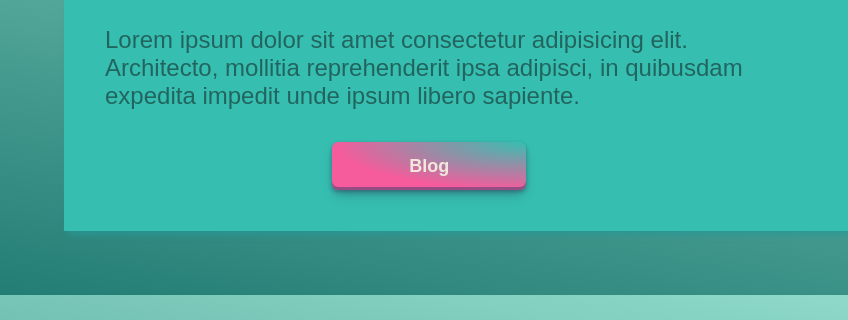
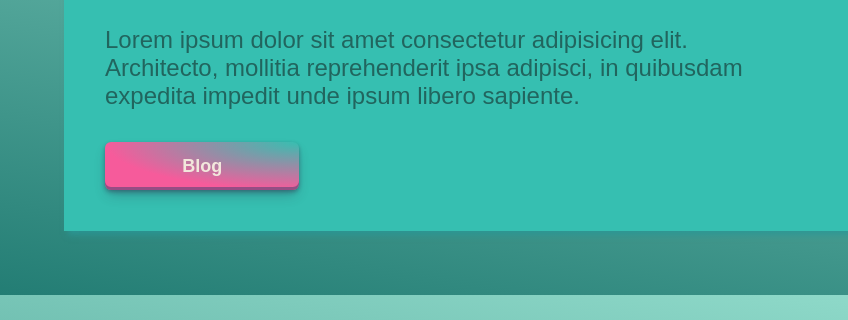
Before and after one commit to LuaFly/cybers.github.io, a plain HTML site: page index.html in a window 1280 px wide. Shown: the part 246-566 px from the top of the page, 0-848 px from the left. Drawn offline with Linux system fonts and the light colour scheme; grey boxes are pictures that could not be loaded.

Commit message:
Update button.css

```diff
--- a/css/button.css
+++ b/css/button.css
@@ -1,8 +1,4 @@
-.button{
-    text-align: center;
-}
-
-.button-29 {
+.button-29{
     align-items: center;
     appearance: none;
     background-image: radial-gradient(100% 100% at 100% 0, #36BFB1 0, #F65B9B 100%);
```
